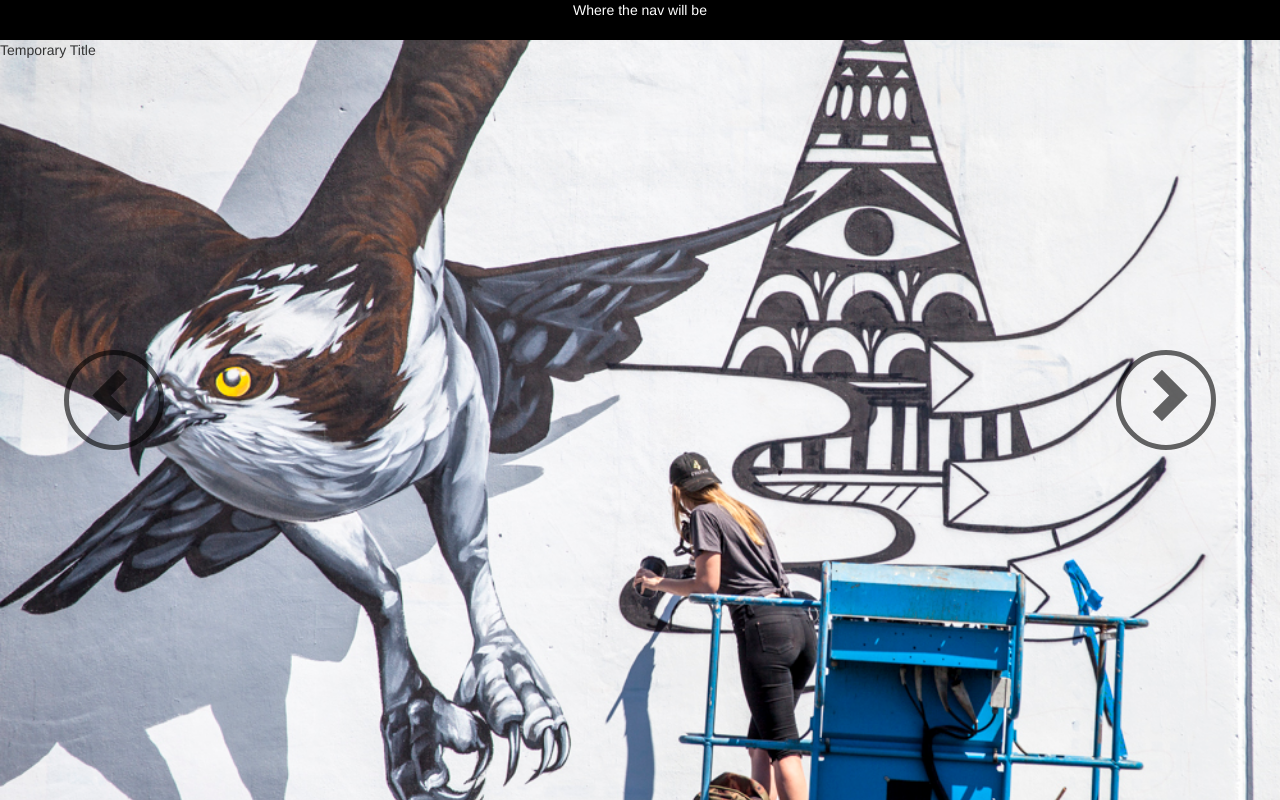
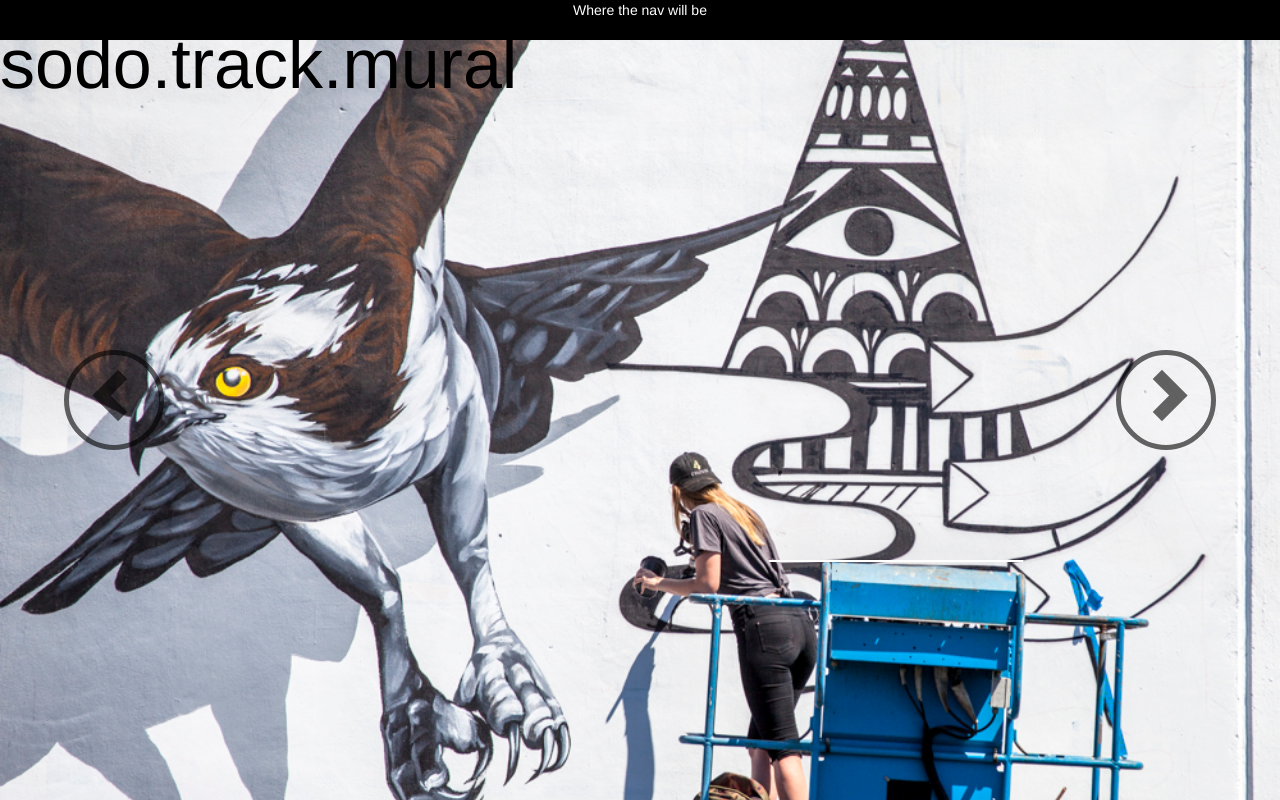
Before and after one commit to ashaunthomas/KCTS9_Interactive_SODO_Piece, a plain HTML site: page sodo/HorizontalTheme/horizontaltheme.html in a window 1280 px wide. Drawn offline with nearby package versions, Linux system fonts and the light colour scheme.

Commit message:
title stuff

```diff
--- a/sodo/HorizontalTheme/horizontaltheme.css
+++ b/sodo/HorizontalTheme/horizontaltheme.css
@@ -43,6 +43,7 @@ body {
 }
 
 .btn span {
+<<<<<<< Updated upstream
   display: inline-block;
   text-align: center;
   margin: auto;
@@ -51,6 +52,8 @@ body {
 
 .btn:hover {
   opacity: 1;
+
+
 }
 
 #back {
@@ -62,3 +65,26 @@ body {
   float: right;
   margin-right: 5%;
 }
+
+.img-responsive {
+  position:absolute;
+  width:20%;
+  background:black;
+  color:white;
+  font-family:helvetica;
+  font-size:22px;
+  top:70%;
+  left:60%;
+  border-radius:10px;
+  -webkit-box-shadow: 1px -2px 39px 0px rgba(0,0,0,0.75);
+  -moz-box-shadow: 1px -2px 39px 0px rgba(0,0,0,0.75);
+  box-shadow: 1px -2px 39px 0px rgba(0,0,0,0.75);
+  text-align:center;
+  border:1px solid white;
+}
+
+#header {
+  font-size:70px;
+  line-height:70%;
+  color:black;
+}
--- a/sodo/HorizontalTheme/horizontaltheme.html
+++ b/sodo/HorizontalTheme/horizontaltheme.html
@@ -10,7 +10,7 @@
   </head>
   <body>
     <div id="nav">Where the nav will be</div>
-    <div id="header">Temporary Title</div>
+    <div id="header">sodo.track.mural</div>
     <div id = "bodytitle">
       <div class = "btn" id="back"><span class="glyphicon glyphicon-chevron-left"></span></div>
       <div class = "btn" id="forward"><span class="glyphicon glyphicon-chevron-right"></span></div>
```
